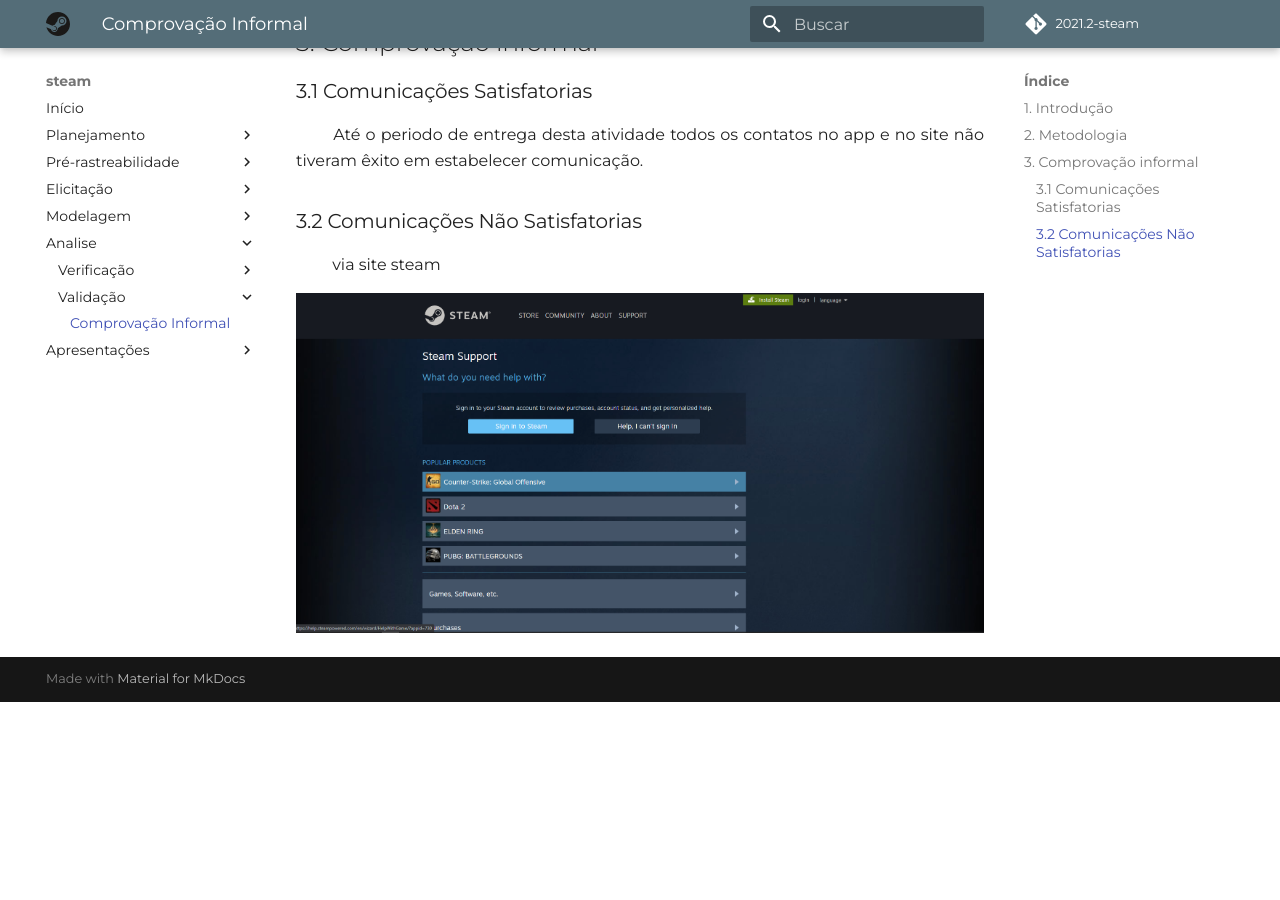
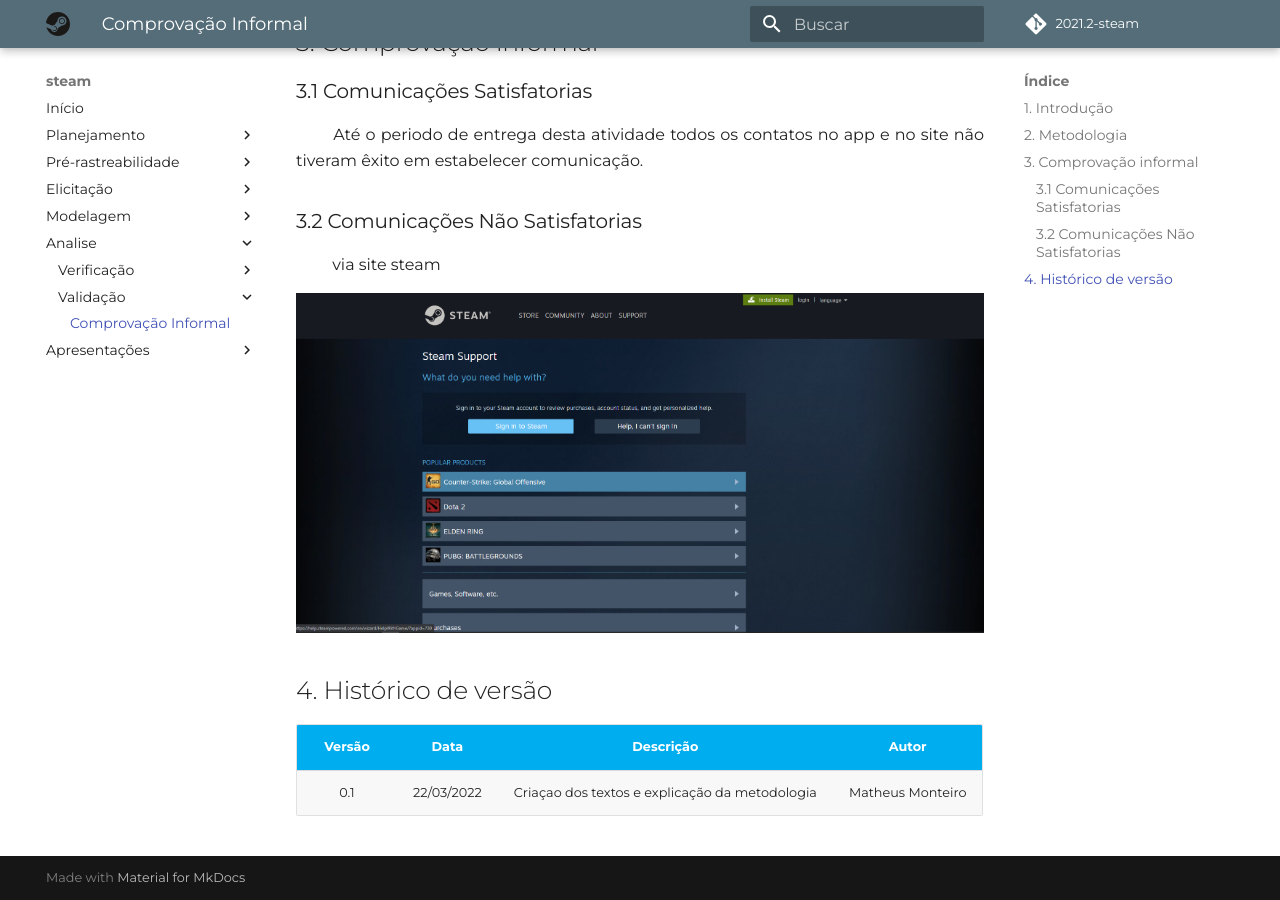
Before and after one commit to Requisitos-de-Software/2021.2-Steam, an MkDocs documentation site: the page built from docs/analise/validacao/comprovacao_informal.md, in a window 1280 px wide and 900 px high, scrolled down 669 px. Built offline with MkDocs 1.6.1 and Material for MkDocs 9.7.7, drawn with Linux system fonts in a browser that asks for light colours; some web fonts are replaced; comment, search, counter and statistics services are not loaded; before the commit the page ends 1371 px from its top, so only the background shows below that.

Commit message:
add History

```diff
--- a/docs/analise/validacao/comprovacao_informal.md
+++ b/docs/analise/validacao/comprovacao_informal.md
@@ -25,3 +25,9 @@
 &emsp;&emsp; via site steam
 
 ![steam](../../assets/comprovacao-informal/contato.png)
+
+## 4. Histórico de versão
+
+| Versão | Data       | Descrição                                           | Autor        |
+| ------ | ---------- | --------------------------------------------------- | ------------ |
+| 0.1    | 22/03/2022 | Criaçao dos textos e explicação da metodologia | Matheus Monteiro
```
